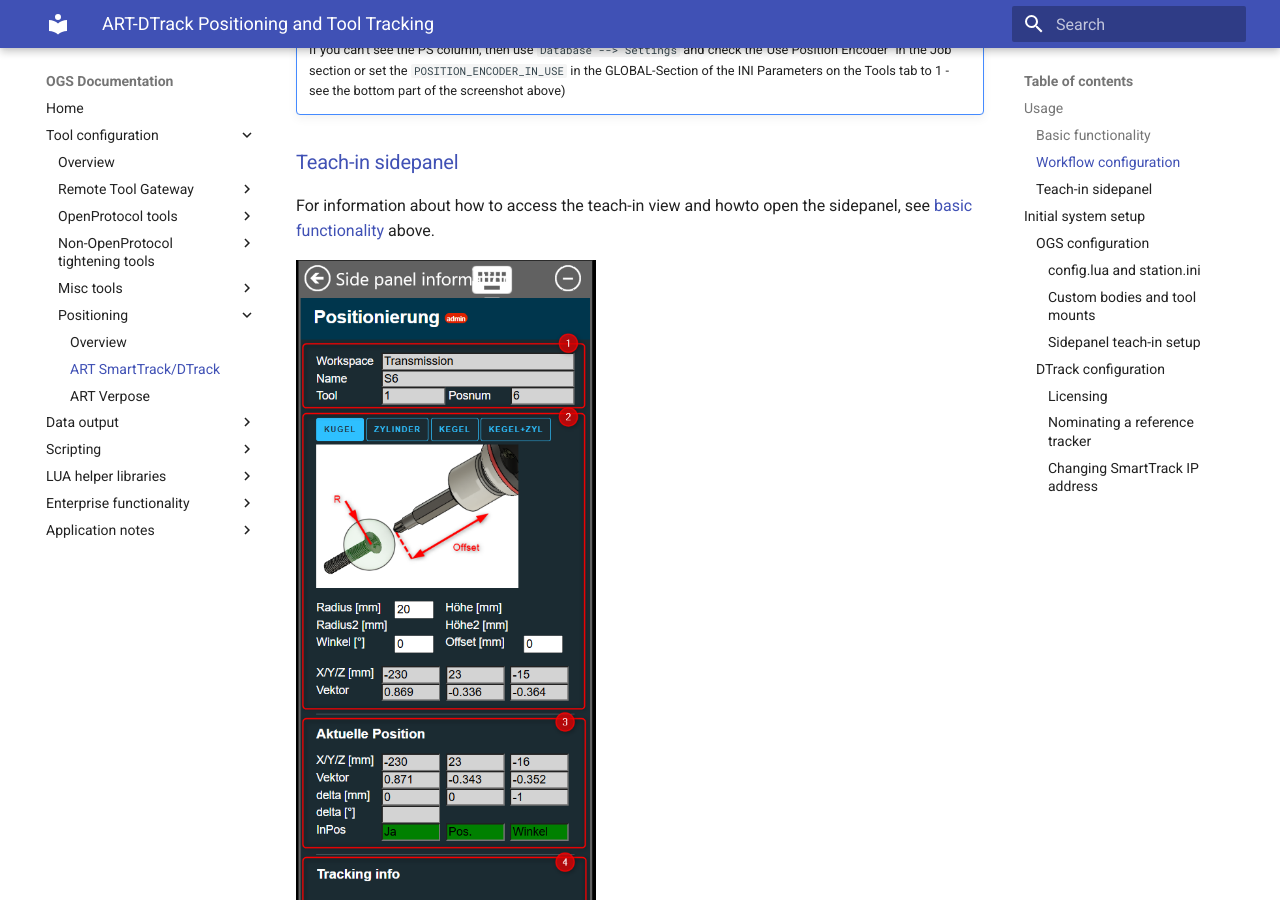
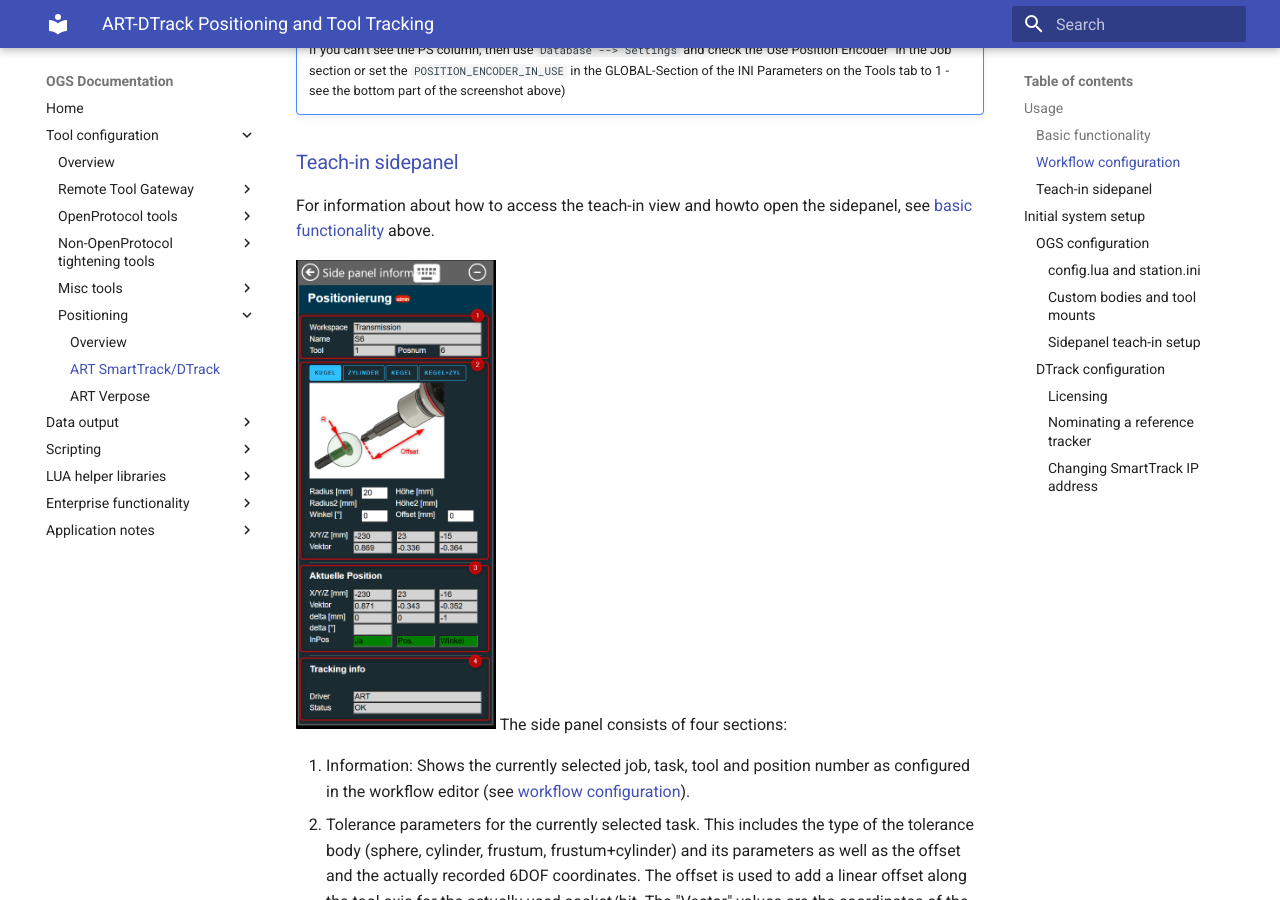
Before and after one commit to haller-erne/ogs, an MkDocs documentation site: the page built from docs/tools/positioning/positioning-art-dtrack.md, in a window 1280 px wide and 900 px high, scrolled down 3758 px. Built offline with MkDocs 1.6.1 and Material for MkDocs 9.7.7, drawn with Linux system fonts in a browser that asks for light colours.

Commit message:
Update ART

```diff
--- a/docs/tools/positioning/positioning-art-dtrack.md
+++ b/docs/tools/positioning/positioning-art-dtrack.md
@@ -79,7 +79,9 @@ A task is marked as positioning-enabled by setting the task parameter Position s
 
 For information about how to access the teach-in view and howto open the sidepanel, see [basic functionality](#basic-functionality) above.
 
-![Sidepanel](resources/monitor-sidepanel.png){ align=right, width="300" }
+<div class="mdx-columns" markdown>
+
+![Sidepanel](resources/monitor-sidepanel.png){ align=right, width="200" }
 The side panel consists of four sections:
 
 1. Information: Shows the currently selected job, task, tool and position number as configured in the workflow editor (see [workflow configuration](#workflow-configuration)).
@@ -91,6 +93,8 @@ Notes:
 - If the position is not teached, the tolerance parameters default to sphere, radius = 20mm, offset = 0mm or the last teached parameters
 - To teach a number of tasks, ideally set the tolerance parameters on the first task and teach. Subsequently teached tasks will then show the previously defined tolerance parameters by default
 - Fields with white background are editable (rights required!).
+
+</div>
 
 !!! important
 
```
